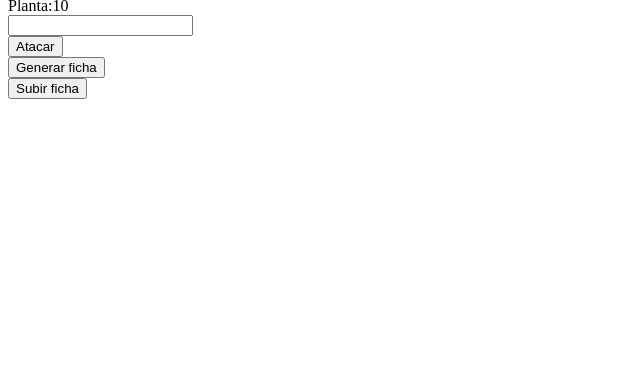
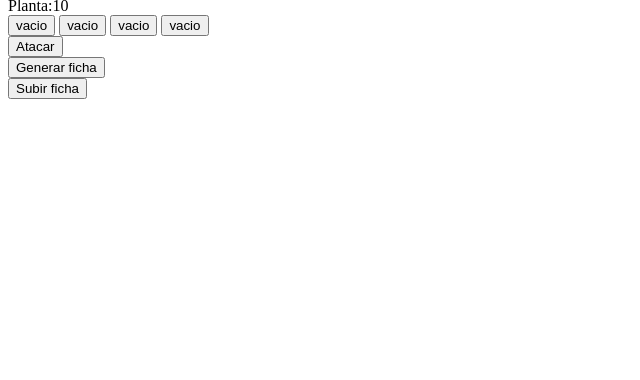
Before and after one commit to bamvoo/proyecto_m3, a PHP site: page /views/game.php in a window 1280 px wide. Shown: the part 420-800 px from the top of the page, without its empty margins (0-640 px from the left). Run offline with PHP 8.4, Linux system fonts and the light colour scheme; the visitor is signed in with stand-in values (Sample User, id 1); tables that the repository leaves empty or names only in its code hold one stand-in row (values such as "Sample post").

Commit message:
functions 11.9

```diff
--- a/controllers/GameController.php
+++ b/controllers/GameController.php
@@ -45,26 +45,22 @@ function generateObject()
 //    $_SESSION['obj_effect'] = $datauser[$num_obj]['effect'];
 //    $_SESSION['obj_num'] = $datauser[$num_obj]['num'];
 
-    if(!$_SESSION['obj_num_1']){
+    if($_SESSION['obj_num_1'] == "vacio"){
         $_SESSION['obj_num_1'] = $datauser[$num_obj]['name'];
     }
-    elseif (!$_SESSION['obj_num_2']){
+    elseif ($_SESSION['obj_num_2'] == "vacio" and $_SESSION['obj_num_1'] != "vacio"){
         $_SESSION['obj_num_2'] = $datauser[$num_obj]['name'];
     }
-    elseif (!$_SESSION['obj_num_3']){
+    elseif ($_SESSION['obj_num_3'] == "vacio" and $_SESSION['obj_num_2'] != "vacio"){
         $_SESSION['obj_num_3'] = $datauser[$num_obj]['name'];
     }
-    elseif (!$_SESSION['obj_num_4']){
+    elseif ($_SESSION['obj_num_4'] == "vacio" and $_SESSION['obj_num_3'] != "vacio"){
         $_SESSION['obj_num_4'] = $datauser[$num_obj]['name'];
     }
     else{
-
+        //changeOldObjects()
     }
 
-
-
-    //añadir botón con el nombre del objeto en el id = bag_div
-    //y hacer que llame a la function useObject
 }
 
 function useObject($name_obj)
--- a/views/game.php
+++ b/views/game.php
@@ -29,12 +29,19 @@
 
                 include_once '../controllers/GameController.php';
 
+
+                $_SESSION['obj_num_1'] = "vacio" ;
+                $_SESSION['obj_num_2'] = "vacio" ;
+                $_SESSION['obj_num_3'] = "vacio" ;
+                $_SESSION['obj_num_4'] = "vacio" ;
+
                 if(isset($_POST['attack_btn'])){
                     simulateCombat();
-
+                    generateObject();
                 }
 
                 generateMob();
+
 
                 echo "
                     <div id='mob_div'>
@@ -47,7 +54,10 @@
                         <div>Planta:".$_SESSION['userfloor']."</div>
                     </div>
                     <div id='bag_div'>
-                        <input >
+                        <input type='button' name='attack_btn' value='".$_SESSION['obj_num_1']."' id='attack_btn'>
+                        <input type='button' name='attack_btn' value='".$_SESSION['obj_num_2']."' id='attack_btn'>
+                        <input type='button' name='attack_btn' value='".$_SESSION['obj_num_3']."' id='attack_btn'>
+                        <input type='button' name='attack_btn' value='".$_SESSION['obj_num_4']."' id='attack_btn'>
                     </div>
                 ";
 
```
